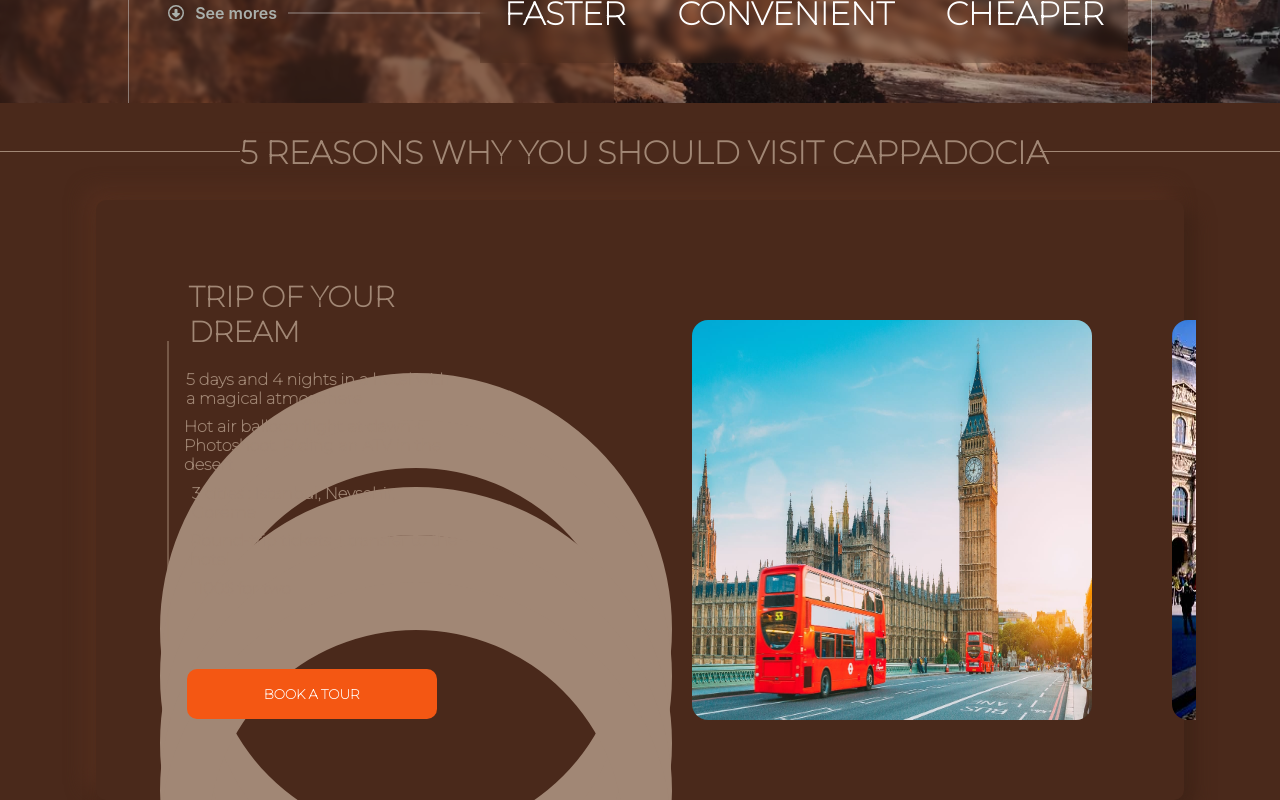
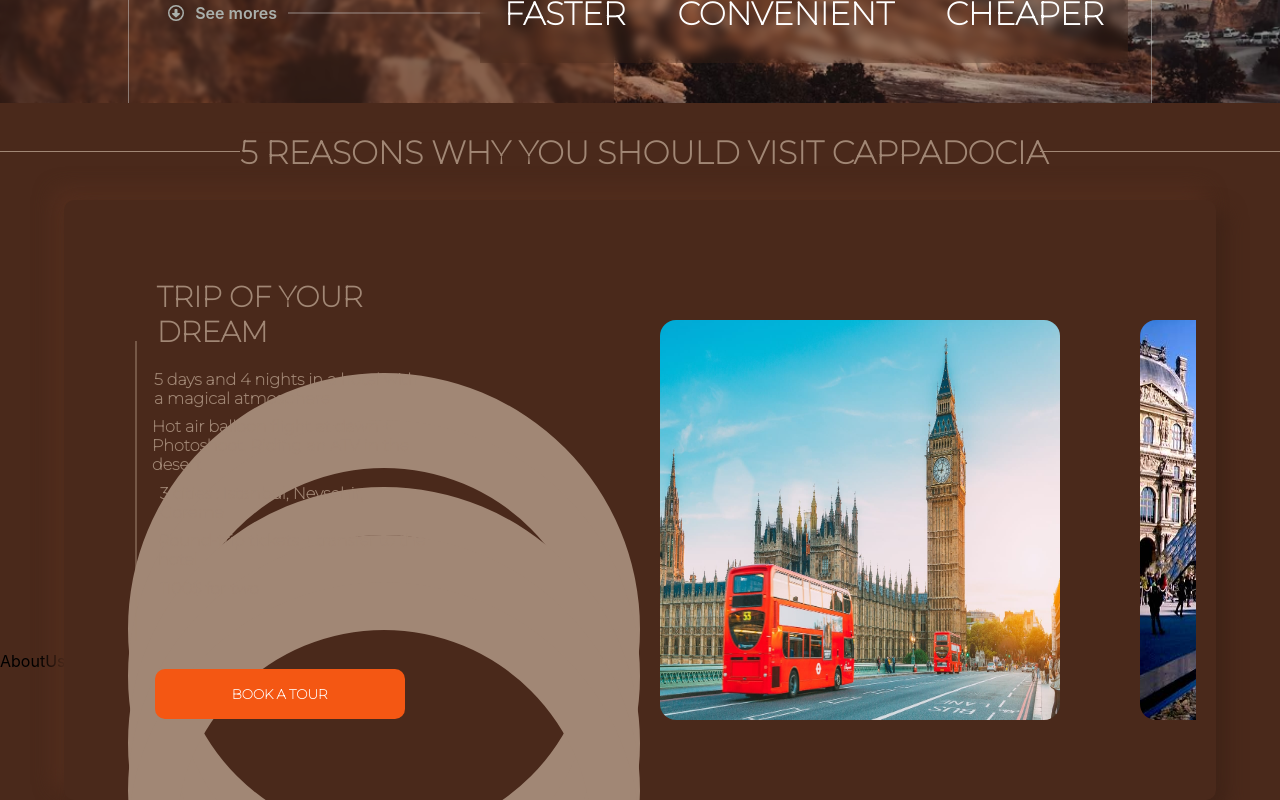
Before and after one commit to GenjiJapan/Travel-Landing-Page, a React (Create React App) app: page / in a window 1280 px wide. Shown: the part 697-1497 px from the top of the page. Built offline with nearby package versions, Linux system fonts and the light colour scheme.

Commit message:
nghi 15/3

```diff
--- /dev/null
+++ b/src/Main/AboutUs/index.jsx
@@ -0,0 +1,6 @@
+import React from "react";
+import "./About.css";
+
+export const AboutUs = () => {
+  return <div>AboutUs</div>;
+};
--- a/src/Main/Reason/Reason.css
+++ b/src/Main/Reason/Reason.css
@@ -32,7 +32,7 @@
   display: flex;
   top: 3em;
   margin: 0em auto;
-  width: 85%;
+  width: 90%;
   height: 600px;
   border-radius: 10px;
   background: #4a291b;
--- a/src/Main/index.jsx
+++ b/src/Main/index.jsx
@@ -1,7 +1,7 @@
 import React from "react";
+import { AboutUs } from "./AboutUs";
 import { Banner } from "./Banner";
 import { Header } from "./Header";
-import { ImageSlider } from "./ImageSlider";
 import { Reason } from "./Reason";
 
 export const Index = () => {
@@ -10,7 +10,7 @@ export const Index = () => {
       <Header />
       <Banner />
       <Reason />
-      {/* <ImageSlider /> */}
+      <AboutUs />
     </div>
   );
 };
```
Also changed, not shown: src/Main/AboutUs/About.css (added).
